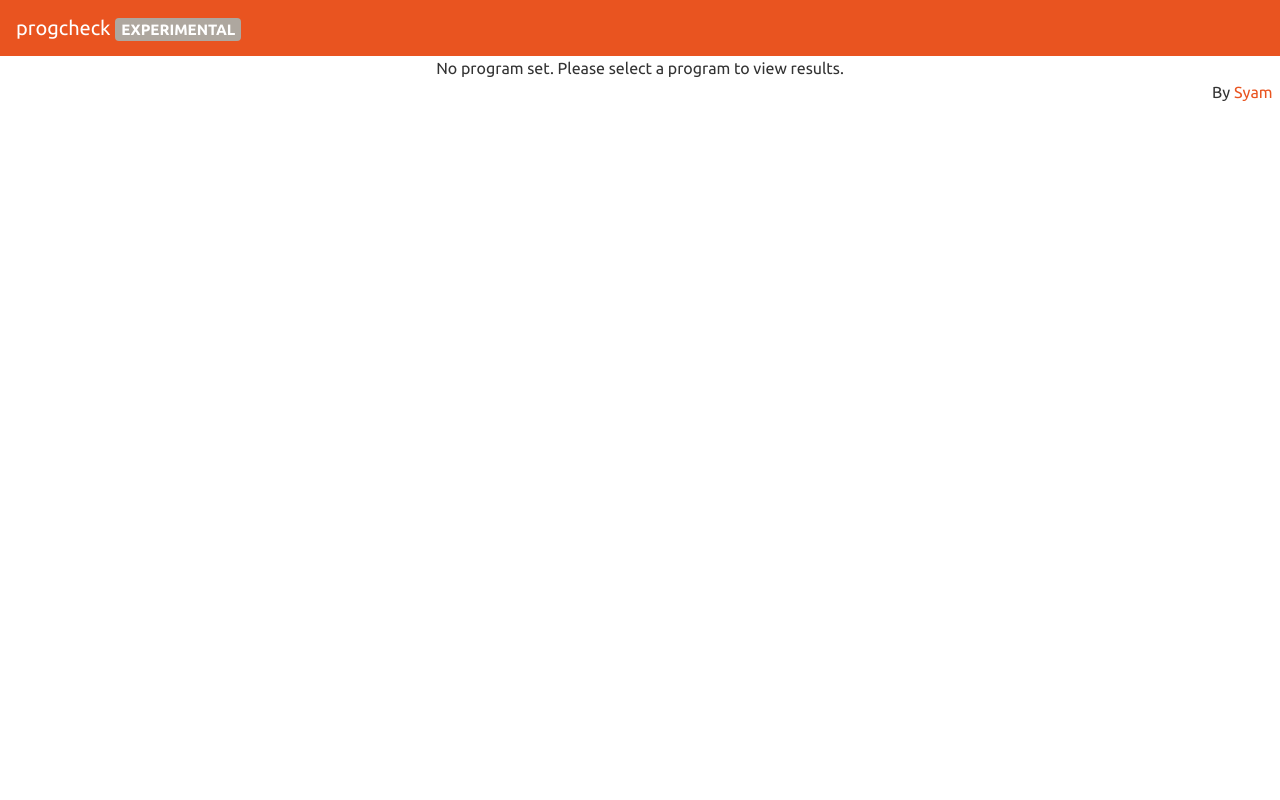
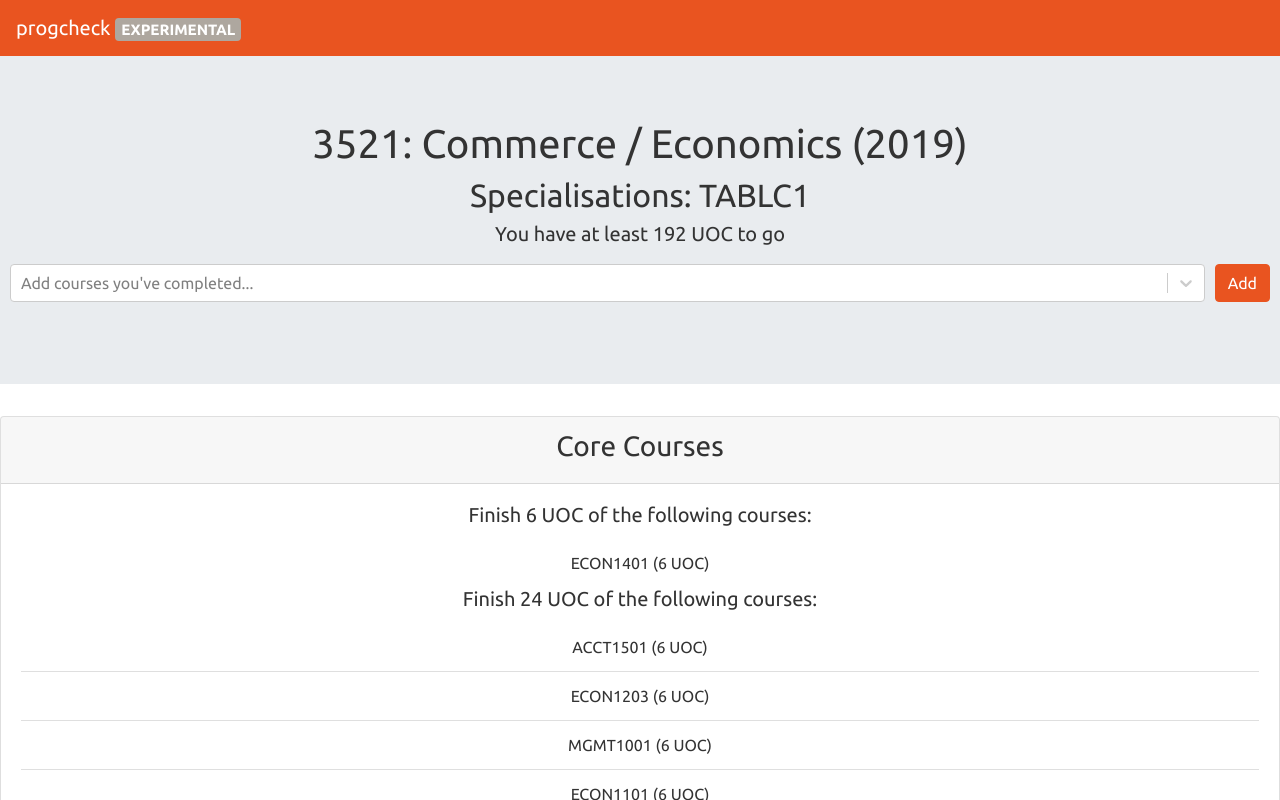
Before and after one commit to Siyer2/progression-check-frontend, a React (Vite) app: page /results in a window 1280 px wide. Shown: the top 800 px of the page. Built offline with nearby package versions, Linux system fonts and the light colour scheme.

Commit message:
Added course dropdown

```diff
--- a/src/App.js
+++ b/src/App.js
@@ -12,7 +12,7 @@ function App() {
       <NavBar />
       <Main />
       <footer style={{textAlign: 'right'}}>
-        <p>By <a href="https://github.com/Siyer2">Syam</a>&nbsp;&nbsp;</p>
+        <p>By <a href="https://github.com/Siyer2" target="_blank">Syam</a>&nbsp;&nbsp;</p>
       </footer>
     </div>
   );
--- /dev/null
+++ b/src/components/CourseSelector.jsx
@@ -0,0 +1,72 @@
+import React from 'react';
+import {
+    Form,
+    Col,
+    Button
+} from 'react-bootstrap';
+import AsyncSelect from 'react-select/async';
+
+function CourseSelector() {
+    const handleCourseInputChange = newValue => {
+        // setProgramInput(newValue);
+        console.log(newValue);
+    }
+
+    const promiseOptions = inputValue => {
+        return new Promise(async resolve => {
+            // const programs = await getProgramList(inputValue);
+            // setDataList(programs);
+            // const formattedPrograms = programs.map((program) => {
+            //     return {
+            //         year: program.item.Item.implementation_year.S,
+            //         code: program.item.Item.code.S,
+            //         label: `${program.item.Item.code.S}: ${program.item.Item.title.S} (${program.item.Item.implementation_year.S})`
+            //     }
+            // });
+            // resolve(formattedPrograms);
+
+            resolve();
+        });
+    }
+
+    function courseAdded() {
+        // // See if it's a valid program
+        // const code = programInput.code;
+        // const year = programInput.year;
+
+        // var programFromDataList = _.find(dataList, function (program) {
+        //     return program.item.Item.code.S === code && program.item.Item.implementation_year.S === year;
+        // });
+
+        // if (!programFromDataList) {
+        //     programFromDataList = await getProgram(code, year);
+        // }
+
+        // if (!programFromDataList) {
+        //     setProgramError('Program not found');
+        // }
+        // else {
+        //     setProgramError('');
+        // }
+
+        // setSelectedProgram(programFromDataList);
+        console.log("course added");
+    }
+
+    return (
+        <Form style={{padding: '10px'}}>
+            <Form.Row>
+                <Col>
+                    <AsyncSelect onChange={handleCourseInputChange} cacheOptions defaultOptions loadOptions={promiseOptions} placeholder={"Add courses you've completed..."} />
+                </Col>
+                <Col xs="auto">
+                    <Button onClick={() => { courseAdded() }} className="mb-2">
+                        Add
+                    </Button>
+                </Col>
+            </Form.Row>
+        </Form>
+    )
+}
+
+export default CourseSelector;
--- a/src/components/Outputs.jsx
+++ b/src/components/Outputs.jsx
@@ -6,8 +6,7 @@ import {
 } from 'react-bootstrap';
 
 import Rules from './ruleParsers/Rules';
-
-import fakeRequirements from '../fakeRequirements.json';
+import CourseSelector from './CourseSelector';
 
 function DisplayRules(props) {
     return (
@@ -25,8 +24,6 @@ function DisplayRules(props) {
 }
 
 function Outputs(props) {
-    // TODO: CHANGE fakeRequirements to props.requirements
-    console.log("props", props);
     return (
         <>
             <Jumbotron fluid>
@@ -37,7 +34,10 @@ function Outputs(props) {
                 <h5>
                     You have at least {props.requirements.minimumUOC} UOC to go
                 </h5>
+                <CourseSelector />
             </Jumbotron>
+
+
             <DisplayRules requirements={props.requirements}/>
         </>
     )
--- a/src/components/Results.jsx
+++ b/src/components/Results.jsx
@@ -2,12 +2,22 @@ import React from 'react';
 import { connect } from 'react-redux';
 
 import Outputs from './Outputs';
+
+import fakeRequirements from '../fakeRequirements.json';
 
 function Results(props) {
     if (!props.requirements.isGettingRequirements) {
         console.log("FINAL", props.requirements.requirements);
     }
 
+    // TESTING
+    return (
+        <>
+            <Outputs requirements={fakeRequirements} />
+        </>
+    )
+
+    // ACTUAL
     return (
         // <Outputs />
         !props.requirements.isGettingRequirements && !props.requirements.requirements.code ?  <NoSetProgram />
@@ -18,7 +28,9 @@ function Results(props) {
                     <span className="sr-only">Loading...</span>
                 </div>
                     :
-                    <Outputs requirements={props.requirements.requirements}/>
+                    <>
+                        <Outputs requirements={props.requirements.requirements}/>
+                    </>
             }
         </>
 
```
